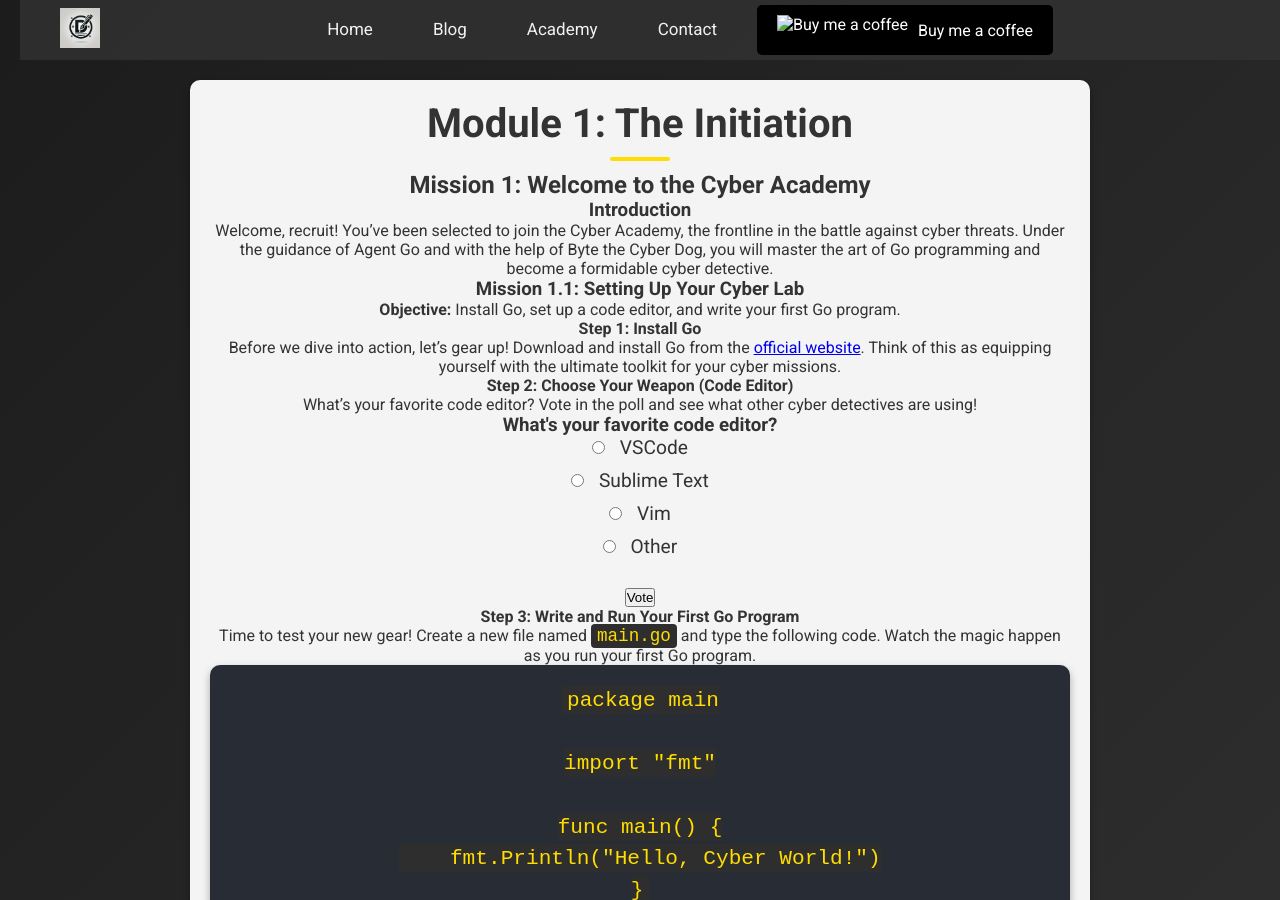
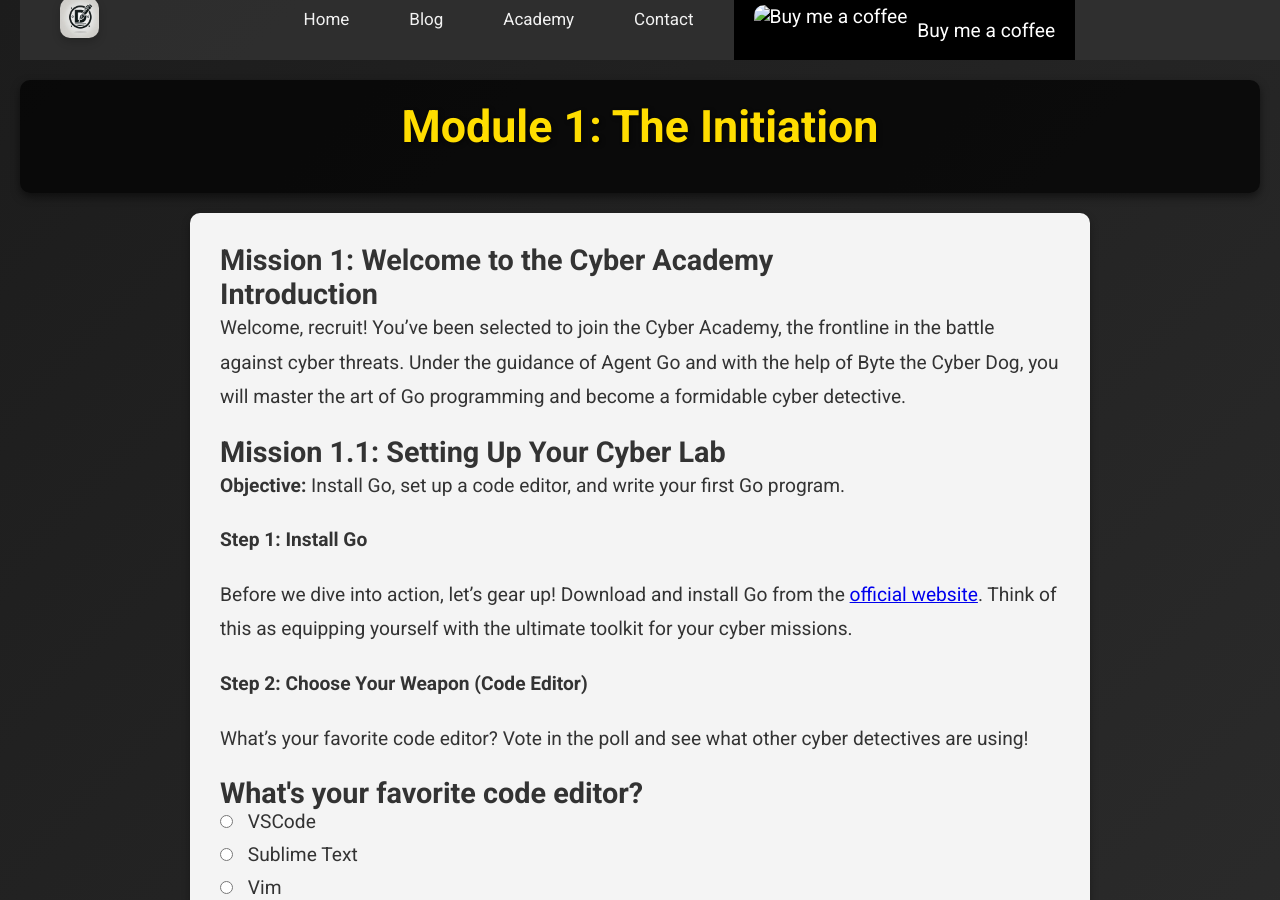
Before and after one commit to Dyst0rti0n/Dyst0rti0n.github.io, a Jekyll site: the page built from academy/golang-learning/module1/lesson1.md, in a window 1280 px wide and 900 px high. Built offline with Jekyll 4.4.1, drawn with Linux system fonts in a browser that asks for light colours.

Commit message:
CSS mimprovements

```diff
--- a/_layouts/module.html
+++ b/_layouts/module.html
@@ -8,23 +8,20 @@
     <link href="https://fonts.googleapis.com/css2?family=Roboto:wght@400;700&display=swap" rel="stylesheet">
     <link rel="stylesheet" href="/assets/css/style.css">
     <link rel="stylesheet" href="/assets/css/navbar.css">
+    <link rel="stylesheet" href="/assets/css/post.css">
     <link rel="stylesheet" href="/assets/css/academy.css">
 </head>
 <body>
     {% include navbar.html %}
-    <div class="page-container">
-        <h1 class="page-title">{{ page.title }}</h1>
+    <header>
+        <h1>{{ page.title }}</h1>
+        <p>{{ page.date | date: "%B %d, %Y" }}</p>
+    </header>
+    <main>
         {{ content }}
-    </div>
+    </main>
     {% include footer.html %}
-    <script src="https://cdnjs.cloudflare.com/ajax/libs/jquery/3.6.0/jquery.min.js"></script>
-    <script src="https://cdnjs.cloudflare.com/ajax/libs/slick-carousel/1.8.1/slick.min.js"></script>
-    <script src="https://cdnjs.cloudflare.com/ajax/libs/aos/2.3.4/aos.js"></script>
-    <script>
-        AOS.init({
-            once: true,
-        });
-    </script>
+    <script src="/assets/js/navbar.js"></script>
     <script src="/assets/js/academy.js"></script>
 </body>
 </html>
```
